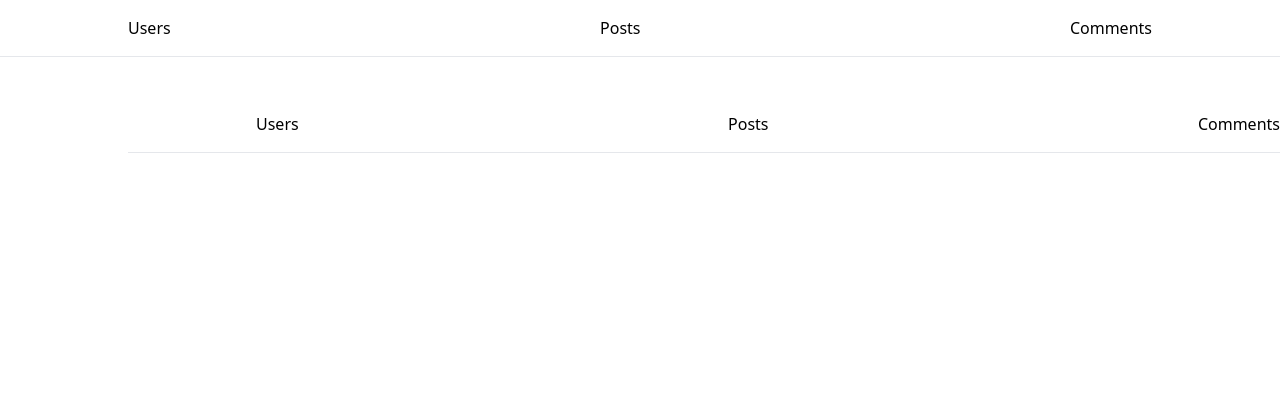
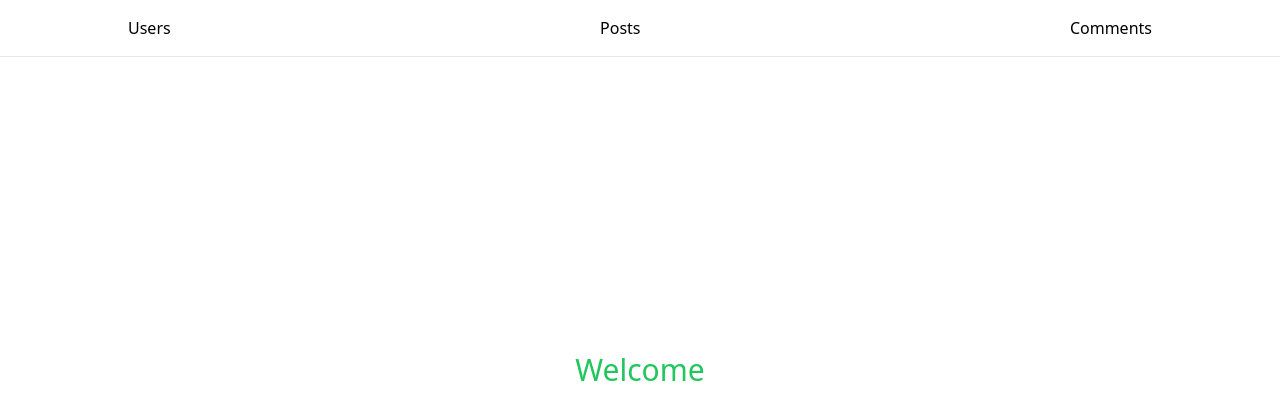
Before and after one commit to genjy1/vue-restapi, a Vue app: page / in a window 1280 px wide. Shown: the top 420 px of the page. Built offline with nearby package versions, Linux system fonts and the light colour scheme.

Commit message:
refactor:added new view, removed doubling header from hello route

```diff
--- /dev/null
+++ b/src/components/HomeView.vue
@@ -0,0 +1,5 @@
+<script setup></script>
+
+<template>
+  <h1 class="capitalize text-center text-3xl pt-64 text-green-500">welcome</h1>
+</template>
--- a/src/main.js
+++ b/src/main.js
@@ -5,6 +5,7 @@ import UsersView from './components/UsersView.vue'
 import TeamsView from './components/TeamsView.vue'
 import TeamView from './components/TeamView.vue'
 import NotFoundView from './components/NotFoundView.vue'
+import HomeView from './components/HomeView.vue'
 import { createRouter, createWebHistory } from 'vue-router'
 import App from './App.vue'
 
@@ -13,7 +14,7 @@ const router = createRouter({
     {
       path: '/',
       name: 'Home',
-      component: App
+      component: HomeView
     },
     {
       path: '/users',
```
Also changed, not shown: src/App.vue (+0 -7 lines).
